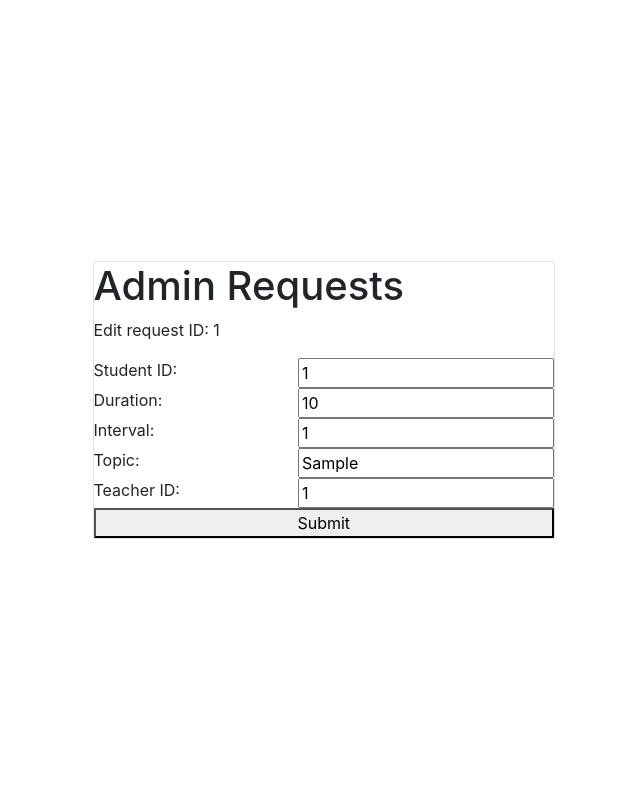
After one commit to narcissist104/Sawfish, a Django app: page /admin_requests/edit/1 in a window 1280 px wide. The commit adds this page. Shown: the whole page, without its empty margins (640-1280 px from the left). Run offline with Django 4.2, Linux system fonts and the light colour scheme; tables that the repository leaves empty hold one stand-in row (values such as "Sample post").

Commit message:
Edit admin requests page added, with functioning viewability

```diff
--- /dev/null
+++ b/lessons/templates/admin_edit_requests.html
@@ -0,0 +1,38 @@
+{% extends 'base.html' %}
+{% block body %}
+<div id="cover-image">
+  <div class="container vh-100">
+    <div class="row h-100">
+      <div class="col-12 my-auto">
+        <div class="card cover-card offset-sm-2 offset-md-4 offset-lg-7">
+          <h1 class="cover-heading">Admin Requests</h1>
+          {% for req in request %}
+          <p class="cover-text">Edit request ID: {{ req.id }}</p>
+          <div class="float-left">
+            Student ID:
+            <input id="edit_student" value={{req.student_id}} class="float-right"/>
+          </div>
+          <div class="float-left">
+            Duration:
+            <input id="edit_duration" value={{req.duration}} class="float-right"/>
+          </div>
+          <div class="float-left">
+            Interval:
+            <input id="edit_interval" value={{req.interval}} class="float-right"/>
+          </div>
+          <div class="float-left">
+            Topic:
+            <input id="edit_topic" value={{req.topic}} class="float-right"/>
+          </div>
+          <div class="float-left">
+            Teacher ID:
+            <input id="edit_teacher" value={{req.teacher_id}} class="float-right"/>
+          </div>
+          <button>Submit</button>
+          {% endfor %}
+        </div>
+      </div>
+    </div>
+  </div>
+</div>
+{% endblock %}
--- a/lessons/templates/admin_requests.html
+++ b/lessons/templates/admin_requests.html
@@ -21,6 +21,9 @@
                 <td>{{request.duration}}</td>
                 <td>{{request.interval}}</td>
                 <td>{{request.topic}}</td>
+                <td>
+                  <a href='edit/{{request.id}}' class="btn btn-lg">Edit</a>
+                </td>
               </tr>
             {% endfor %}
             </tbody>
--- a/lessons/views.py
+++ b/lessons/views.py
@@ -10,6 +10,7 @@ from .models import Request
 def home(request):
     return render(request, 'home.html')
 
+
 def sign_up(request):
     if request.method == 'POST':
         form = SignUpForm(request.POST)
@@ -20,6 +21,7 @@ def sign_up(request):
     else:
         form = SignUpForm()
     return render(request, 'sign_up.html', {'form': form})
+
 
 def log_in(request):
     if request.method == 'POST':
@@ -35,8 +37,12 @@ def log_in(request):
     form = LogInForm()
     return render(request, 'log_in.html', {'form': form})
 
+
 def admin_requests(request):
-    # if request.method == 'GET':
-    #     return render()
     requests = Request.objects.all()
-    return render(request, 'admin_requests.html', {'requests' : requests})
+    return render(request, 'admin_requests.html', {'requests': requests})
+
+
+def admin_edit_requests(request, request_id):
+    req = Request.objects.filter(id=request_id)
+    return render(request, 'admin_edit_requests.html', context={'request': req})
--- a/msms/urls.py
+++ b/msms/urls.py
@@ -24,6 +24,6 @@ urlpatterns = [
     path('', views.home),
     path('log_in/', views.log_in),
     path('sign_up/', views.sign_up),
-    path('admin_requests/', views.admin_requests)
-
+    path('admin_requests/', views.admin_requests),
+    path("admin_requests/edit/<request_id>", views.admin_edit_requests)
 ]+ static(settings.STATIC_URL, document_root=settings.STATIC_ROOT)
```
